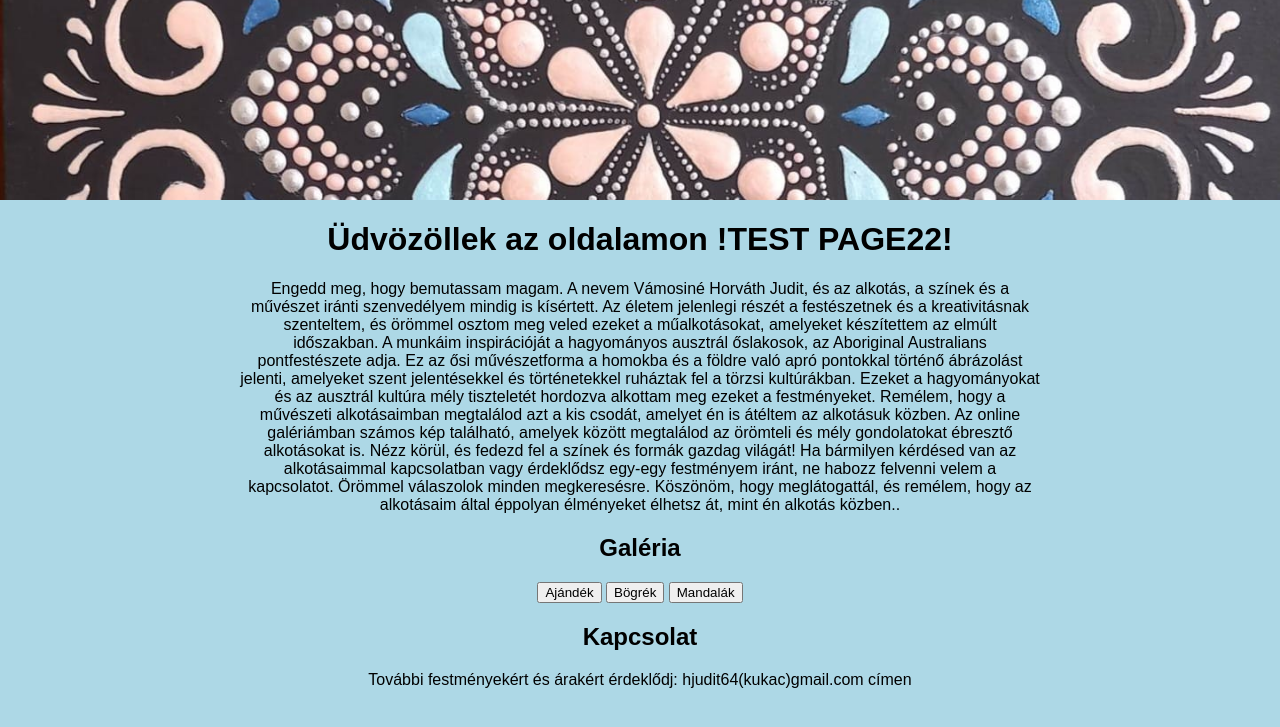
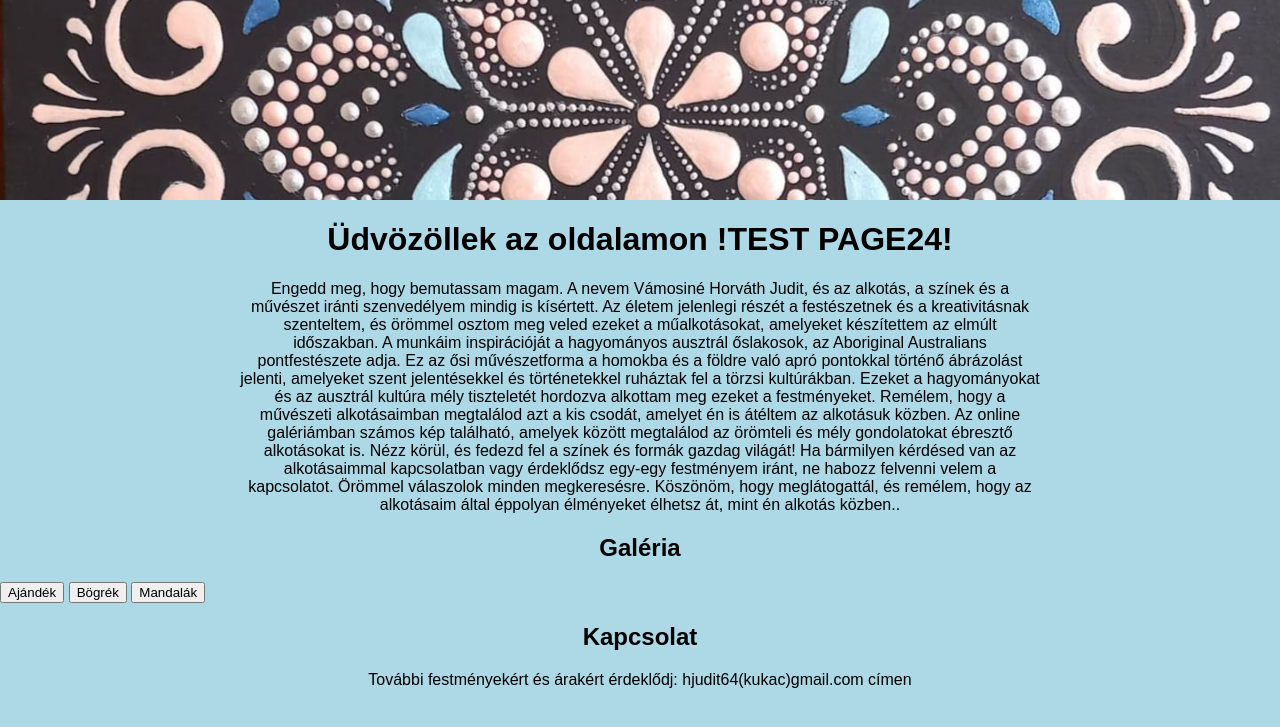
Before and after one commit to balazsvamosi1/balazsvamosi.github.io, a Jekyll site: the page built from index.md, in a window 1280 px wide. Shown: the top 727 px of the page. Built offline with Jekyll 4.4.1, drawn with Linux system fonts in a browser that asks for light colours; some web fonts are replaced; a script that is not in the unit is left out; comment, search, counter and statistics services are not loaded; some of the changed lines change nothing that is shown.

Commit message:
Update index.md

```diff
--- a/index.md
+++ b/index.md
@@ -5,70 +5,115 @@
 ---
 
 <div class="center-text">
-  <h1>Üdvözöllek az oldalamon !TEST PAGE22! </h1>
+  <h1>Üdvözöllek az oldalamon !TEST PAGE24! </h1>
 
   <p>
    Engedd meg, hogy bemutassam magam. A nevem Vámosiné Horváth Judit, és az alkotás, a színek és a művészet iránti szenvedélyem mindig is kísértett. Az életem jelenlegi részét a festészetnek és a kreativitásnak szenteltem, és örömmel osztom meg veled ezeket a műalkotásokat, amelyeket készítettem az elmúlt időszakban.
 
-   A munkáim inspirációját a hagyományos ausztrál őslakosok, az Aboriginal Australians pontfestészete adja. Ez az ősi művészetforma a homokba és a földre való apró pontokkal történő ábrázolást jelenti, amelyeket szent jelentésekkel és történetekkel ruháztak fel a törzsi kultúrákban.
+A munkáim inspirációját a hagyományos ausztrál őslakosok, az Aboriginal Australians pontfestészete adja. Ez az ősi művészetforma a homokba és a földre való apró pontokkal történő ábrázolást jelenti, amelyeket szent jelentésekkel és történetekkel ruháztak fel a törzsi kultúrákban.
 
-   Ezeket a hagyományokat és az ausztrál kultúra mély tiszteletét hordozva alkottam meg ezeket a festményeket. Remélem, hogy a művészeti alkotásaimban megtalálod azt a kis csodát, amelyet én is átéltem az alkotásuk közben.
+Ezeket a hagyományokat és az ausztrál kultúra mély tiszteletét hordozva alkottam meg ezeket a festményeket. Remélem, hogy a művészeti alkotásaimban megtalálod azt a kis csodát, amelyet én is átéltem az alkotásuk közben.
 
-   Az online galériámban számos kép található, amelyek között megtalálod az örömteli és mély gondolatokat ébresztő alkotásokat is. Nézz körül, és fedezd fel a színek és formák gazdag világát!
+Az online galériámban számos kép található, amelyek között megtalálod az örömteli és mély gondolatokat ébresztő alkotásokat is. Nézz körül, és fedezd fel a színek és formák gazdag világát!
 
-   Ha bármilyen kérdésed van az alkotásaimmal kapcsolatban vagy érdeklődsz egy-egy festményem iránt, ne habozz felvenni velem a kapcsolatot. Örömmel válaszolok minden megkeresésre.
+Ha bármilyen kérdésed van az alkotásaimmal kapcsolatban vagy érdeklődsz egy-egy festményem iránt, ne habozz felvenni velem a kapcsolatot. Örömmel válaszolok minden megkeresésre.
 
-   Köszönöm, hogy meglátogattál, és remélem, hogy az alkotásaim által éppolyan élményeket élhetsz át, mint én alkotás közben..
-  </p>
+Köszönöm, hogy meglátogattál, és remélem, hogy az alkotásaim által éppolyan élményeket élhetsz át, mint én alkotás közben..
+</p>
+</div>
 
-  <div class="center-text">
-    <h2>Galéria</h2>
-    <p></p>
-  </div>
+<div class="center-text">
+  <h2>Galéria</h2>
+</div>
 
-  <button id="gallery-button1" onclick="showGallery('ajandek')">Ajándék</button>
-  <button id="gallery-button2" onclick="showGallery('bogrek')">Bögrék</button>
-  <button id="gallery-button3" onclick="showGallery('mandalak')">Mandalák</button>
+<!-- Buttons to trigger the galleries -->
+<button id="gallery-button1" onclick="showGallery('ajandek')">Ajándék</button>
+<button id="gallery-button2" onclick="showGallery('bogrek')">Bögrék</button>
+<button id="gallery-button3" onclick="showGallery('mandalak')">Mandalák</button>
 
-  <div id="hidden-gallery" style="display: none;"></div>
+<!-- Hidden gallery container -->
+<div id="hidden-gallery" style="display: none;"></div>
 
-  <!-- PhotoSwipe CSS and JS files -->
-  <link rel="stylesheet" href="https://cdnjs.cloudflare.com/ajax/libs/photoswipe/4.1.3/photoswipe.min.css">
-  <link rel="stylesheet" href="https://cdnjs.cloudflare.com/ajax/libs/photoswipe/4.1.3/default-skin/default-skin.min.css">
-  <script src="https://cdnjs.cloudflare.com/ajax/libs/photoswipe/4.1.3/photoswipe.min.js"></script>
-  <script src="https://cdnjs.cloudflare.com/ajax/libs/photoswipe/4.1.3/photoswipe-ui-default.min.js"></script>
+<style>
+  .center-text {
+    text-align: center;
+    margin: 0 auto;
+    max-width: 800px;
+  }
 
-  <!-- SimpleLightbox CSS and JS files -->
-  <link rel="stylesheet" href="https://cdnjs.cloudflare.com/ajax/libs/simplelightbox/2.7.0/simple-lightbox.min.css">
-  <script src="https://cdnjs.cloudflare.com/ajax/libs/simplelightbox/2.7.0/simple-lightbox.min.js"></script>
+  .gallery-container {
+    position: fixed;
+    top: 0;
+    left: 0;
+    right: 0;
+    bottom: 0;
+    background-color: rgba(0, 0, 0, 0.8);
+    display: flex;
+    justify-content: center;
+    align-items: center;
+    z-index: 9999;
+  }
 
-  <style>
-    .center-text {
-      text-align: center;
-      margin: 0 auto;
-      max-width: 800px; /* Set a maximum width for better presentation */
+  /* Scale the images in the pop-up to 70% of the screen size */
+  #hidden-gallery img {
+    max-width: 70%;
+    max-height: 70vh;
+  }
+</style>
+
+<script>
+  function showGallery(folder) {
+    var button = document.getElementById(`gallery-button${folder}`);
+    var hiddenGallery = document.getElementById('hidden-gallery');
+
+    if (hiddenGallery.style.display === 'none') {
+      getImagesFromRepo(folder).then(function (imageURLs) {
+        for (var i = 0; i < imageURLs.length; i++) {
+          var aTag = document.createElement('a');
+          aTag.href = imageURLs[i];
+          aTag.setAttribute('data-lightbox', `gallery-${folder}`);
+          aTag.setAttribute('data-title', 'Photo ' + (i + 1));
+
+          var imgTag = document.createElement('img');
+          imgTag.src = imageURLs[i];
+          imgTag.alt = 'Photo ' + (i + 1);
+
+          aTag.appendChild(imgTag);
+          hiddenGallery.appendChild(aTag);
+        }
+
+        hiddenGallery.style.display = 'flex';
+        button.innerHTML = 'Bezárás';
+
+        var gallery = new SimpleLightbox(`#hidden-gallery [data-lightbox="gallery-${folder}"]`);
+      });
+    } else {
+      hiddenGallery.innerHTML = '';
+      hiddenGallery.style.display = 'none';
+      button.innerHTML = `Galéria ${folder}`;
     }
+  }
 
-    .gallery-container {
-      position: fixed;
-      top: 0;
-      left: 0;
-      right: 0;
-      bottom: 0;
-      background-color: rgba(0, 0, 0, 0.8);
-      display: flex;
-      justify-content: center;
-      align-items: center;
-      z-index: 9999;
-    }
+  function getImagesFromRepo(folder) {
+    var username = 'balazsvamosi1';
+    var repo = 'balazsvamosi.github.io';
+    var path = 'assets/images/' + folder; // Set the correct path here
 
-    /* Scale the images in the pop-up to 70% of the screen size */
-    #hidden-gallery img {
-      max-width: 70%;
-      max-height: 70vh;
-    }
-  </style>
-</div>
+    return fetch('https://api.github.com/repos/' + username + '/' + repo + '/contents/' + path)
+      .then(function (response) {
+        return response.json();
+      })
+      .then(function (data) {
+        var imageUrls = data.filter(function (item) {
+          return item.name.endsWith('.jpeg') || item.name.endsWith('.jpg');
+        }).map(function (item) {
+          return item.download_url;
+        });
+
+        return imageUrls;
+      });
+  }
+</script>
 
 <div class="center-text">
   <h2>Kapcsolat</h2>
@@ -76,57 +121,3 @@
     További festményekért és árakért érdeklődj: hjudit64(kukac)gmail.com címen
   </p>
 </div>
-
- <script>
-  function showGallery(folder) {
-    // Code for showing and hiding the gallery, as provided in the previous responses
-  }
-
-  function getImagesFromRepo(folder) {
-    // Code for fetching image URLs, as provided in the previous responses
-  }
-
-  // Function to initialize PhotoSwipe from DOM elements
-  function initPhotoSwipeFromDOM(gallerySelector) {
-    var parseThumbnailElements = function(el) {
-      // Implement your parsing logic for the thumbnail elements here
-    };
-
-    var openPhotoSwipe = function(index, galleryElement, disableAnimation, fromURL) {
-      // Implement the logic to open PhotoSwipe here
-    };
-
-    // Loop through each gallery element and initialize PhotoSwipe for each one
-    var galleryElements = document.querySelectorAll(gallerySelector);
-    for (var i = 0; i < galleryElements.length; i++) {
-      galleryElements[i].setAttribute('data-pswp-uid', i + 1);
-      galleryElements[i].onclick = onThumbnailsClick;
-    }
-
-    // Function to handle the click event on the thumbnails
-    var onThumbnailsClick = function(e) {
-      e = e || window.event;
-      e.preventDefault ? e.preventDefault() : e.returnValue = false;
-
-      var eTarget = e.target || e.srcElement;
-
-      // Find the root of the clicked element, which should be the gallery container
-      var clickedGallery = eTarget.closest(gallerySelector);
-      if (!clickedGallery) {
-        return;
-      }
-
-      // Parse the thumbnail elements to get the index and other relevant data
-      var index = Array.prototype.indexOf.call(galleryElements, clickedGallery);
-      if (index >= 0) {
-        openPhotoSwipe(index, clickedGallery);
-      }
-      return false;
-    };
-  }
-
-  // Call the function to initialize PhotoSwipe from the DOM elements
-  document.addEventListener('DOMContentLoaded', function() {
-    initPhotoSwipeFromDOM('[data-lightbox]');
-  });
-</script>
```
